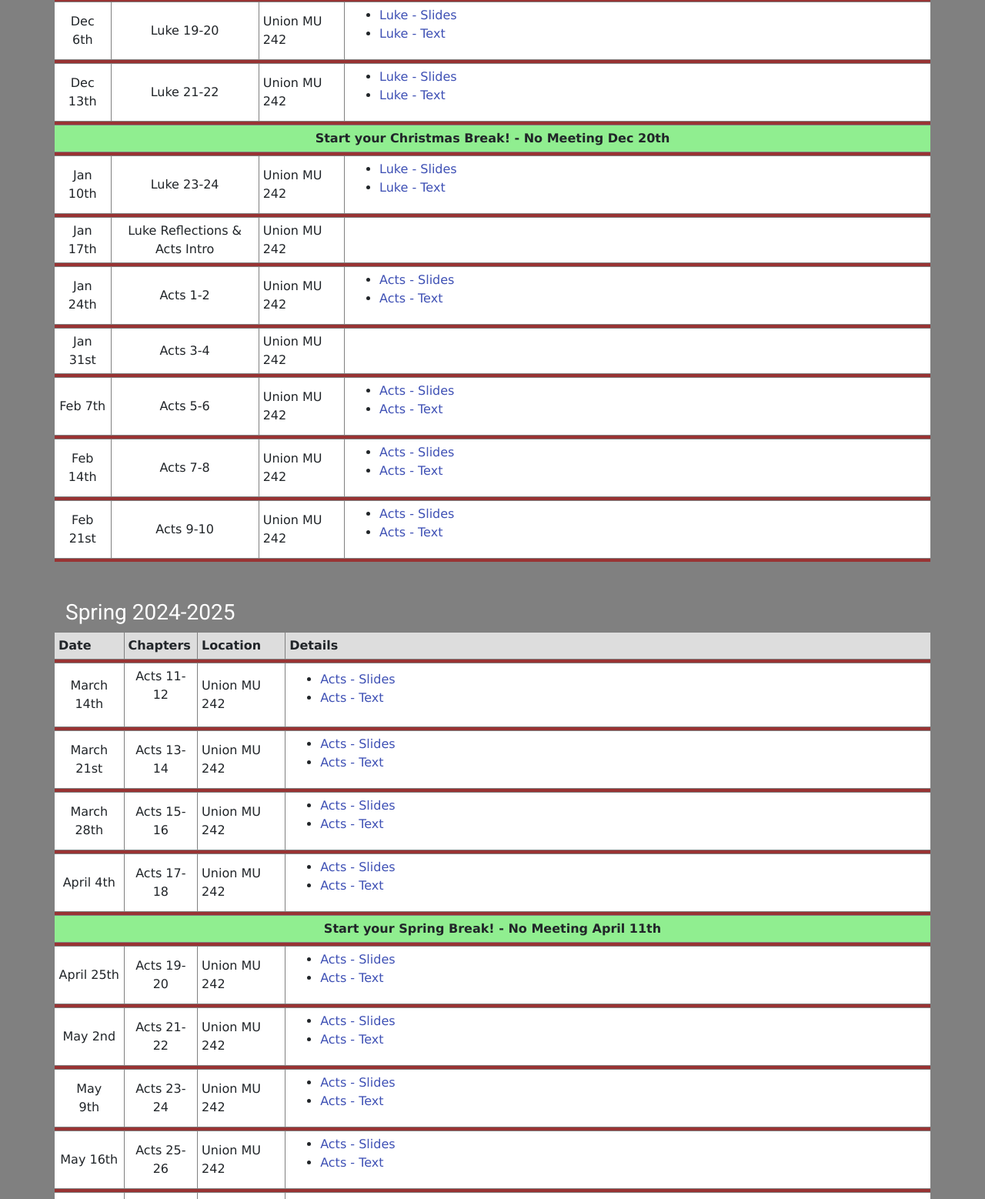
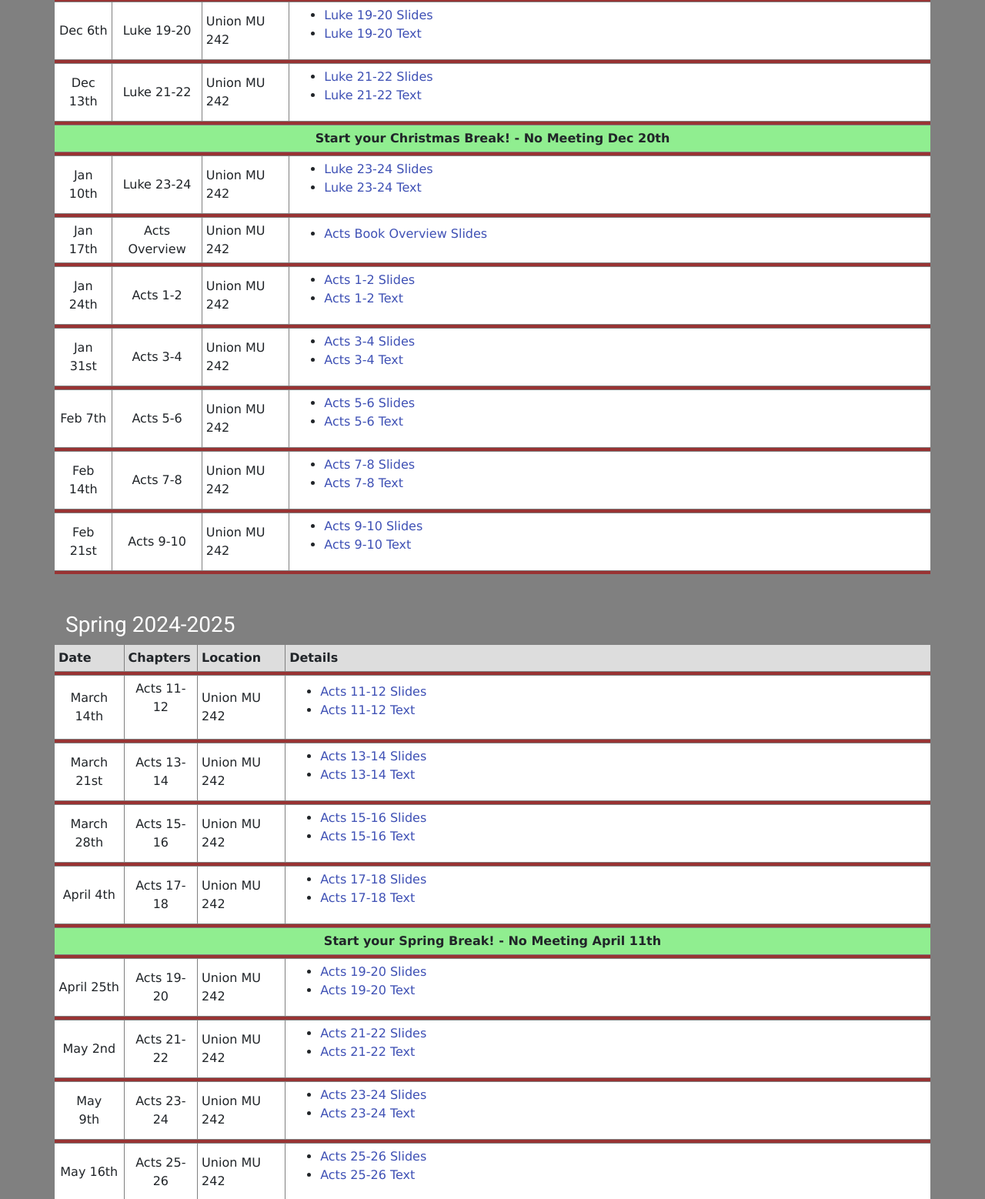
Before and after one commit to fisherds/luke-acts-double-volume, a plain HTML site: page public/index.html in a window 1280 px wide. Shown: the part 1242-2800 px from the top of the page at 77% size. Drawn offline with Linux system fonts and the light colour scheme; some packages are replaced by stand-ins of ours.

Commit message:
links to the end of the year

```diff
--- a/public/index.html
+++ b/public/index.html
@@ -156,7 +156,7 @@
               Luke 7-8
             </td>
             <td>
-              Room TBD
+              CSSE Conference Room
             </td>
             <td>
               <ul>
@@ -323,9 +323,9 @@
             <td>
               <ul>
                 <li><a
-                    target="_blank" href="">Luke - Slides</a></li>
+                    target="_blank" href="https://docs.google.com/presentation/d/1ALDE8wbkmdVF9aB99WSXAvy5oAldxwgl5H8zickRtKQ/edit?usp=sharing">Luke 19-20 Slides</a></li>
                 <li><a
-                    target="_blank" href="">Luke - Text</a></li>
+                    target="_blank" href="https://docs.google.com/presentation/d/1N6KR3E1TFOKNWc1ChZUsQMzFPit2BtJXZKcxskq5nqA/edit?usp=sharing">Luke 19-20 Text</a></li>
               </ul>
               <span class="hacky-padding">&nbsp; &nbsp; &nbsp; &nbsp; &nbsp; &nbsp; &nbsp; &nbsp; &nbsp; &nbsp; &nbsp;
                 &nbsp; &nbsp; &nbsp; &nbsp; &nbsp; &nbsp; &nbsp; &nbsp; &nbsp; &nbsp; &nbsp; &nbsp; &nbsp; &nbsp; &nbsp;
@@ -353,9 +353,9 @@
             <td>
               <ul>
                 <li><a
-                    target="_blank" href="">Luke - Slides</a></li>
+                    target="_blank" href="https://docs.google.com/presentation/d/1kygoV2-XBBRc5jCPm6r31giVfc_Xq7azCr0Yf1STS0Q/edit?usp=sharing">Luke 21-22 Slides</a></li>
                 <li><a
-                    target="_blank" href="">Luke - Text</a></li>
+                    target="_blank" href="https://docs.google.com/presentation/d/15yMsOXRnIq9YZ3acqOXKpvvxm_wp6OFkcUo6dwidXUk/edit?usp=sharing">Luke 21-22 Text</a></li>
               </ul>
             </td>
           </tr>
@@ -384,9 +384,9 @@
             <td>
               <ul>
                 <li><a
-                    target="_blank" href="">Luke - Slides</a></li>
+                    target="_blank" href="https://docs.google.com/presentation/d/1q333gZwDFo0TZqwIGyaqPE8m-nmu3f-1aeGrhuU2sTY/edit?usp=sharing">Luke 23-24 Slides</a></li>
                 <li><a
-                    target="_blank" href="">Luke - Text</a></li>
+                    target="_blank" href="https://docs.google.com/presentation/d/1gt1agfcvkDS4Cl7pv77EVecsdDLHwQzCz9MJ8JCPHog/edit?usp=sharing">Luke 23-24 Text</a></li>
               </ul>
             </td>
           </tr>
@@ -398,12 +398,16 @@
               <div style="text-align:center">Jan 17th</div>
             </td>
             <td style="text-align:center">
-              Luke Reflections & Acts Intro
+              Acts Overview
             </td>
             <td>
               Union MU 242
             </td>
             <td>
+              <ul>
+                <li><a
+                    target="_blank" href="https://docs.google.com/presentation/d/1gnuGDJG3w_8RliGg1Jy-PD50B--NaiF4wgNzIAAQVPI/edit?usp=sharing">Acts Book Overview Slides</a></li>
+              </ul>
             </td>
           </tr>
           <tr>
@@ -422,9 +426,9 @@
             <td>
               <ul>
                 <li><a
-                    target="_blank" href="">Acts - Slides</a></li>
+                    target="_blank" href="https://docs.google.com/presentation/d/1_o8laAyTVDdmo9DODikLH4yTh0Om7tcbSGXYFrbaMzw/edit?usp=sharing">Acts 1-2 Slides</a></li>
                 <li><a
-                    target="_blank" href="">Acts - Text</a></li>
+                    target="_blank" href="https://docs.google.com/presentation/d/16Ebw9v7u75q4DYzhFrPFdHhVGhJWGUKV6SZt3JzH9zw/edit?usp=sharing">Acts 1-2 Text</a></li>
               </ul>
             </td>
           </tr>
@@ -444,6 +448,12 @@
               <!-- <span style="font-size: 0.7em;">(probably, location technically TBD)</span> -->
             </td>
             <td>
+              <ul>
+                <li><a
+                    target="_blank" href="https://docs.google.com/presentation/d/1IU2ttgAe2-BIFrpgxNCf1H46r7VGJM_vRM6ilJWlgc4/edit?usp=sharing">Acts 3-4 Slides</a></li>
+                <li><a
+                    target="_blank" href="https://docs.google.com/presentation/d/1AGHTCTwfTLuvfNfKdzGRZ1Jd6KAmWew96J_GOy3j7_A/edit?usp=sharing">Acts 3-4 Text</a></li>
+              </ul>
             </td>
           </tr>
           <tr>
@@ -463,9 +473,9 @@
             <td>
               <ul>
                 <li><a
-                    target="_blank" href="">Acts - Slides</a></li>
+                    target="_blank" href="https://docs.google.com/presentation/d/1ypuyEgORz-CcFJJAfFdb3krKvzOlbjOpFHu9AFRVGxg/edit?usp=sharing">Acts 5-6 Slides</a></li>
                 <li><a
-                    target="_blank" href="">Acts - Text</a></li>
+                    target="_blank" href="https://docs.google.com/presentation/d/1TqtreyH3jVbugx4Uoop_WPUr8KZ_9-wxC6mTU0cfT7U/edit?usp=sharing">Acts 5-6 Text</a></li>
               </ul>
             </td>
           </tr>
@@ -485,9 +495,9 @@
             <td>
               <ul>
                 <li><a
-                    target="_blank" href="">Acts - Slides</a></li>
+                    target="_blank" href="https://docs.google.com/presentation/d/1ElQzmjbCCCXVQjAhXxbjZ6REtz_UwOMbAGui4FN35tY/edit?usp=sharing">Acts 7-8 Slides</a></li>
                 <li><a
-                    target="_blank" href="">Acts - Text</a></li>
+                    target="_blank" href="https://docs.google.com/presentation/d/1pA2QNSHDSVuQETR91iYcOzjwnTfKzODJaNIdoklDlHg/edit?usp=sharing">Acts 7-8 Text</a></li>
               </ul>
             </td>
           </tr>
@@ -512,9 +522,9 @@
             <td>
               <ul>
                 <li><a
-                    target="_blank" href="">Acts - Slides</a></li>
+                    target="_blank" href="https://docs.google.com/presentation/d/1yEsByOz_oWtxdqZYAlmiKBEhVh1sanxWrsK_PNPdvNw/edit?usp=sharing">Acts 9-10 Slides</a></li>
                 <li><a
-                    target="_blank" href="">Acts - Text</a></li>
+                    target="_blank" href="https://docs.google.com/presentation/d/1N9_O3I4IKqwT2O3IPSkLgU82Pkq_KzrgdqzykZdL7yY/edit?usp=sharing">Acts 9-10 Text</a></li>
               </ul>
             </td>
           </tr>
@@ -563,9 +573,9 @@
             <td>
               <ul>
                 <li><a
-                    target="_blank" href="">Acts - Slides</a></li>
+                    target="_blank" href="https://docs.google.com/presentation/d/17FPqVjQeKrHILYEbqWOAVT-RFFebniayi_JWHrn98Aw/edit?usp=sharing">Acts 11-12 Slides</a></li>
                 <li><a
-                    target="_blank" href="">Acts - Text</a></li>
+                    target="_blank" href="https://docs.google.com/presentation/d/1YNjPMXawgg8BnsrM9GwSfcb7W0Qg0D20BVO2DH39C10/edit?usp=sharing">Acts 11-12 Text</a></li>
               </ul>
             </td>
           </tr>
@@ -585,9 +595,9 @@
             <td>
               <ul>
                 <li><a
-                    target="_blank" href="">Acts - Slides</a></li>
+                    target="_blank" href="https://docs.google.com/presentation/d/1IBJhqv-j38Ita6-uAZFHAdBFU1iOZ1Q7zXxrf0ucdRw/edit?usp=sharing">Acts 13-14 Slides</a></li>
                 <li><a
-                    target="_blank" href="">Acts - Text</a></li>
+                    target="_blank" href="https://docs.google.com/presentation/d/1CIz5TaNo6_5VbkWklkhXuYUUaxOKb5BWYZBdnuENJp4/edit?usp=sharing">Acts 13-14 Text</a></li>
               </ul>
             </td>
           </tr>
@@ -608,9 +618,9 @@
             <td>
               <ul>
                 <li><a
-                    target="_blank" href="">Acts - Slides</a></li>
+                    target="_blank" href="https://docs.google.com/presentation/d/12MlnSylRojnVEGt7iNYYd9991RkadaqZjTOEAhE_LsM/edit?usp=sharing">Acts 15-16 Slides</a></li>
                 <li><a
-                    target="_blank" href="">Acts - Text</a></li>
+                    target="_blank" href="https://docs.google.com/presentation/d/1E6dx_V0F_Ynvlzw7ouoP__gCZOo6qmYwRWQ2MD_8AFQ/edit?usp=sharing">Acts 15-16 Text</a></li>
               </ul>
             </td>
           </tr>
@@ -631,9 +641,9 @@
             <td>
               <ul>
                 <li><a
-                    target="_blank" href="">Acts - Slides</a></li>
+                    target="_blank" href="https://docs.google.com/presentation/d/14vJ5HorivUg5n_QguLUe_S1zFdcrxbapKfHTvDntH1s/edit?usp=sharing">Acts 17-18 Slides</a></li>
                 <li><a
-                    target="_blank" href="">Acts - Text</a></li>
+                    target="_blank" href="https://docs.google.com/presentation/d/1SVglWwnVphPpvFtlgbEoQPu_KgT3WDq4uZkb_m7Rk90/edit?usp=sharing">Acts 17-18 Text</a></li>
               </ul>
             </td>
           </tr>
@@ -663,9 +673,9 @@
             <td>
               <ul>
                 <li><a
-                    target="_blank" href="">Acts - Slides</a></li>
+                    target="_blank" href="https://docs.google.com/presentation/d/13VTCgwEtF9oOjTy4ZgTsHSLupVl7he1Hn2VdhnLl38s/edit?usp=sharing">Acts 19-20 Slides</a></li>
                 <li><a
-                    target="_blank" href="">Acts - Text</a></li>
+                    target="_blank" href="https://docs.google.com/presentation/d/1RW1uNLo6pq3sBDAo0ru3d_pHynI-WwxpRIa5xN1T3zU/edit?usp=sharing">Acts 19-20 Text</a></li>
               </ul>
             </td>
           </tr>
@@ -686,9 +696,9 @@
             <td>
               <ul>
                 <li><a
-                    target="_blank" href="">Acts - Slides</a></li>
+                    target="_blank" href="https://docs.google.com/presentation/d/1yQVKbtkbMWFqHQfh-S0Unjnhix9i7QHs0RLkvG_2ig8/edit?usp=sharing">Acts 21-22 Slides</a></li>
                 <li><a
-                    target="_blank" href="">Acts - Text</a></li>
+                    target="_blank" href="https://docs.google.com/presentation/d/1WRFclftWtIGamO5pPdGa-3tUR4pK3eESWraIgHyP-nc/edit?usp=sharing">Acts 21-22 Text</a></li>
               </ul>
             </td>
           </tr>
@@ -709,9 +719,9 @@
             <td>
               <ul>
                 <li><a
-                    target="_blank" href="">Acts - Slides</a></li>
+                    target="_blank" href="https://docs.google.com/presentation/d/1yq3KzMpuGc8I34WMlY3qLelUptAAR9UKUgjYY-pIDWU/edit?usp=sharing">Acts 23-24 Slides</a></li>
                 <li><a
-                    target="_blank" href="">Acts - Text</a></li>
+                    target="_blank" href="https://docs.google.com/presentation/d/1oq9TCW53AiCzbZbBWKa4J9JASWSdUOAENPhzF_mOP-M/edit?usp=sharing">Acts 23-24 Text</a></li>
               </ul>
             </td>
           </tr>
@@ -732,9 +742,9 @@
             <td>
               <ul>
                 <li><a
-                    target="_blank" href="">Acts - Slides</a></li>
+                    target="_blank" href="https://docs.google.com/presentation/d/1VKDAPdudKERSKUeLfqQBW0Y57nvMvabOooCG-Thq47E/edit?usp=sharing">Acts 25-26 Slides</a></li>
                 <li><a
-                    target="_blank" href="">Acts - Text</a></li>
+                    target="_blank" href="https://docs.google.com/presentation/d/1S11WzQ5zCiJwwgqOK1XbvzWv8dQO2YYxGH3H1zWKyEk/edit?usp=sharing">Acts 25-26 Text</a></li>
               </ul>
             </td>
           </tr>
@@ -758,9 +768,9 @@
             <td>
               <ul>
                 <li><a
-                    target="_blank" href="">Acts - Slides</a></li>
+                    target="_blank" href="https://docs.google.com/presentation/d/1LAFP-vWlD0GgIHVAKtpkBiqQ5HZsVf98Gty8Vx4TKW8/edit?usp=sharing">Acts 27-28 Slides</a></li>
                 <li><a
-                    target="_blank" href="">Acts - Text</a></li>
+                    target="_blank" href="https://docs.google.com/presentation/d/1Zx6rzmHThl69MstVoEvzdL2IubfczFQnzv6dqup_86M/edit?usp=sharing">Acts 27-28 Text</a></li>
               </ul>
             </td>
           </tr>
```
Also changed, not shown: 1 other file.
